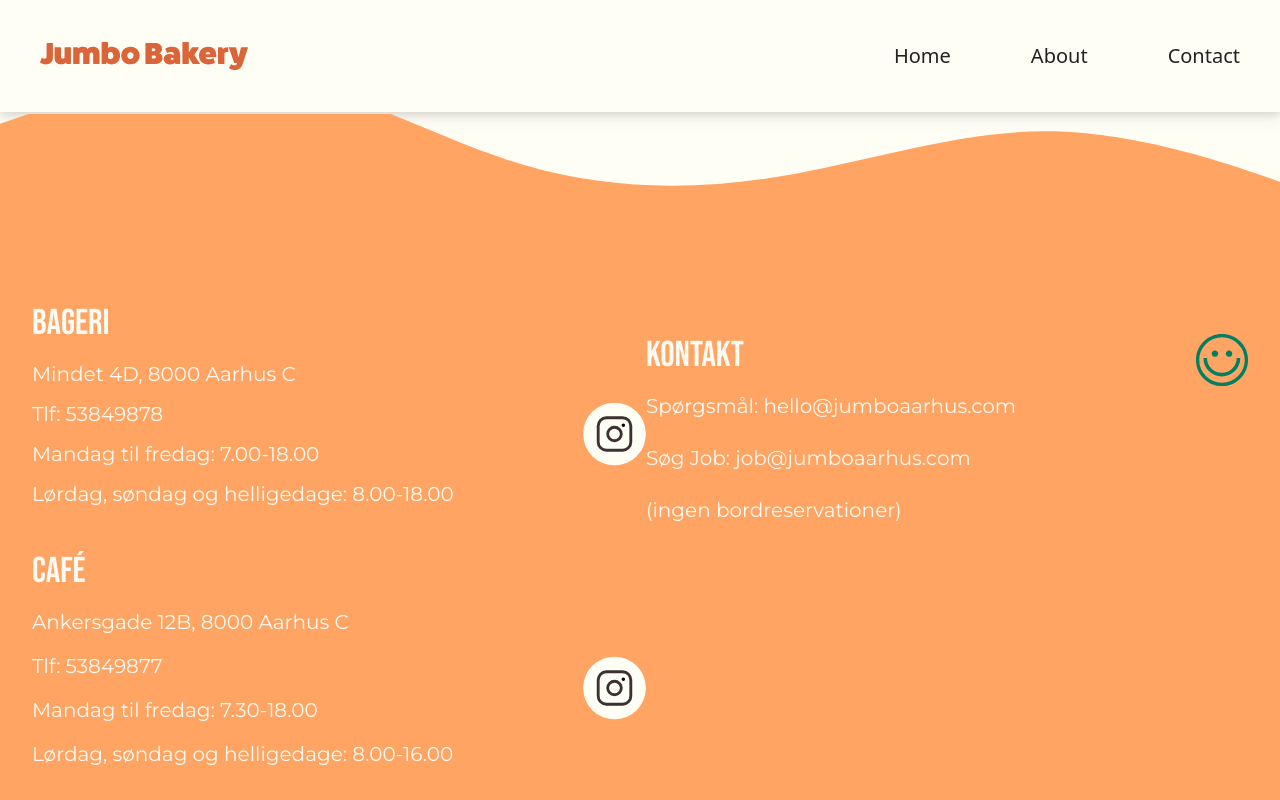
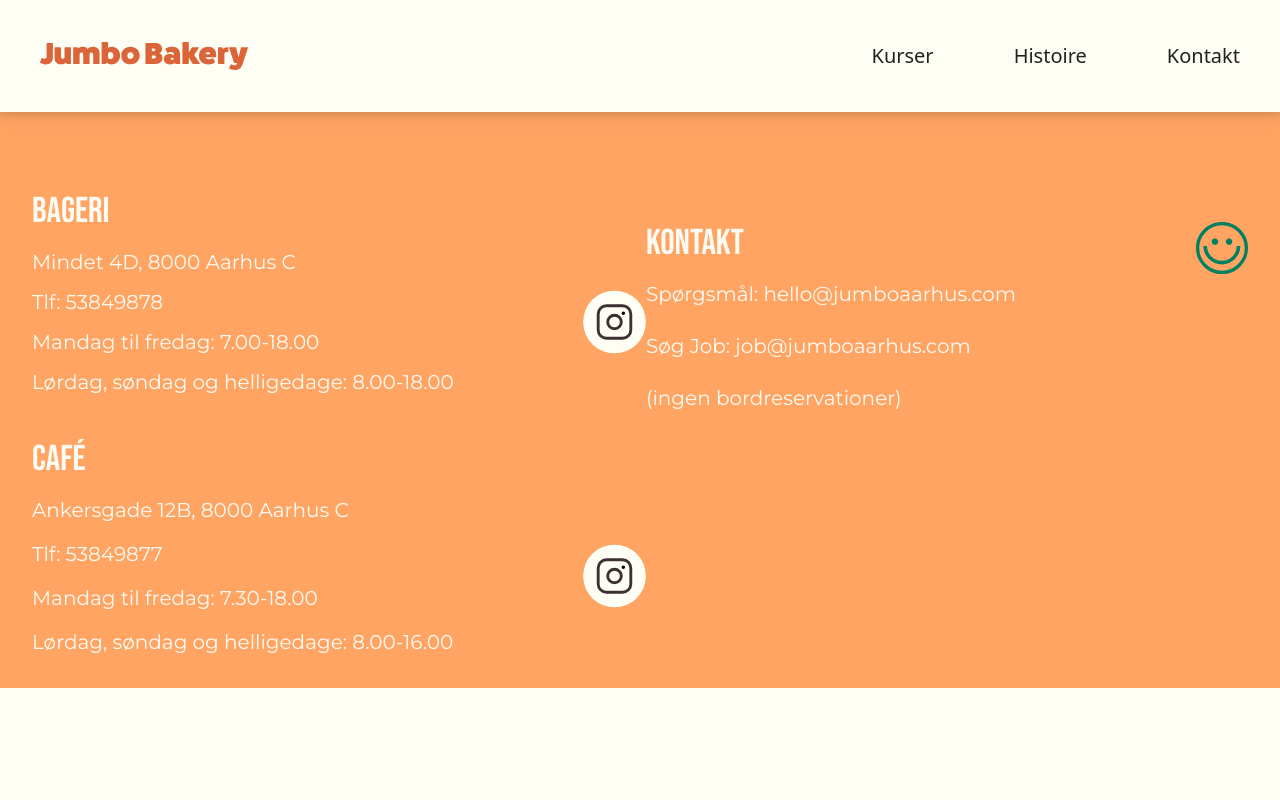
Before and after one commit to Nico-Harms/advanced-web-development, a React app: page /kurser in a window 1280 px wide. Built offline with nearby package versions, Linux system fonts and the light colour scheme; the HTML template or start-up script is replaced by a standard one.

Commit message:
header stuffs

```diff
--- a/src/components/sections/InstaSection.jsx
+++ b/src/components/sections/InstaSection.jsx
@@ -38,7 +38,7 @@
                     <a className='font-bebas text-off-white text-xl md:text-2xl' target='blank' href="https://www.instagram.com/jumbo_aarhus/">@jumbo_aarhus</a>
                 </div>
                 <div className='flex justify-center gap-10 lg:justify-between'>
-                    <div className='border-3 border-solid border-off-white'>
+                    <div className='border-3 border-solid border-off-white scale-[0.8] md:scale-[1]'>
                         <InstagramEmbed key={currentUrlIndex} width={328} height={375} url={deviceWidth < 768 ? instaUrls[currentUrlIndex] : instaUrls[0]} />
                     </div>
                     <div className='hidden md:flex'>
--- a/src/components/semantic/Navigation.jsx
+++ b/src/components/semantic/Navigation.jsx
@@ -1,5 +1,5 @@
 import React, { useEffect, useState } from "react";
-import { NavLink, useLocation } from "react-router-dom";
+import { NavLink, useLocation, useNavigate } from "react-router-dom";
 import logo from "../../assets/images/JumboLogo.svg";
 
 export default function Navigation() {
@@ -24,16 +24,31 @@
     navLinks.classList.toggle("visible");
   };
 
+  const closeBurger = () => {
+    const navLinks = document.getElementById("navLinks");
+    const bars = document.querySelectorAll(".hamburger span");
+    bars.forEach((bar) => {
+      bar.classList.remove("change");
+    });
+    navLinks.classList.remove("visible");
+  }
+
+  const navigate = useNavigate();
+
+ function navigateHome() {
+    navigate("/");
+  }
+
 
   return (
     <>
       {showNavBar && (
-        <nav id="navBar" className="flex bg-background justify-between items-center h-20 relative drop-shadow-lg md:h-28 ">
-          <img src={logo} className=" w-36 mx-4 md:w-52 md:mx-10 " />
+        <nav id="navBar" className="flex fixed z-[1000] w-[100vw] top-0 bg-background justify-between items-center h-20 drop-shadow-lg md:h-28 ">
+          <img src={logo} onClick={navigateHome} className=" w-36 mx-4 md:w-52 md:mx-10 " />
           <div id="navLinks" className="flex flex-col z-40 h-[100vh] bg-prime-orange pt-20 gap-8 w-[50%] pl-10 text-xl text-off-white md:bg-background md:flex-row md:h-auto md:p-0 md:w-auto md:text-off-black md:mx-10 md:gap-20 ">
-            <NavLink to="/" className="link" >Home</NavLink>
-            <NavLink to="/about" className="link" >About</NavLink>
-            <NavLink to="/contact" className="link" >Contact</NavLink>
+            <NavLink to="/kurser" className="link" onClick={closeBurger}>Kurser</NavLink>
+            <NavLink to="/historie" className="link" onClick={closeBurger} >Histoire</NavLink>
+            <NavLink to="/kontakt" className="link" onClick={closeBurger} >Kontakt</NavLink>
           </div>
           <div className="hamburger mx-4 z-50 md:hidden" onClick={toggleBurger}>
             <span className="block bg-prime-orange h-[3px] w-6 rounded m-[2px]"></span>
```
Also changed, not shown: src/index.css (line endings or trailing spaces).
